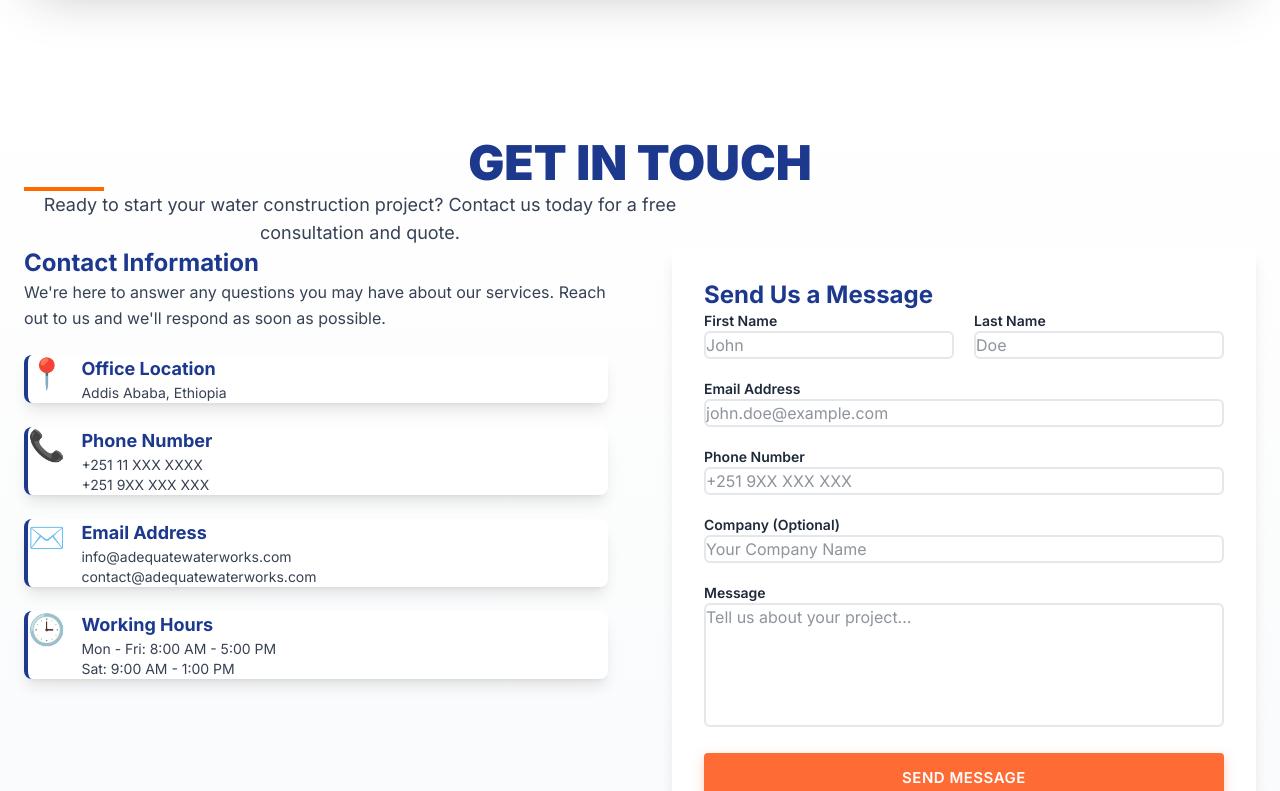
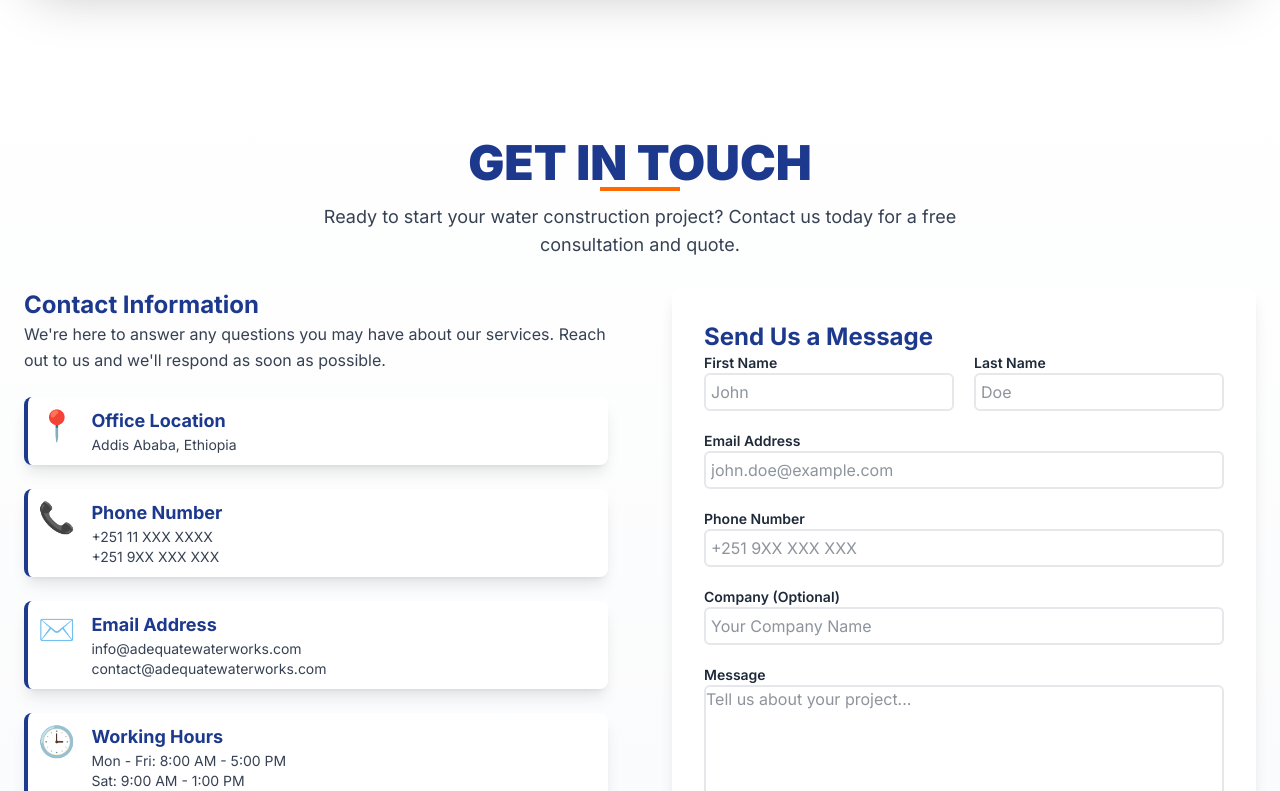
Before and after one commit to isume295/adequateWaterWorks, a Next.js app: page / in a window 1280 px wide. Shown: the part 2960-3751 px from the top of the page. Built offline with nearby package versions, Linux system fonts and the light colour scheme.

Commit message:
fix contact us ui

```diff
--- a/src/app/components/ContactUs.tsx
+++ b/src/app/components/ContactUs.tsx
@@ -16,7 +16,10 @@ export const ContactUs = () => {
     {
       icon: "✉️",
       title: "Email Address",
-      details: ["info@adequatewaterworks.com", "contact@adequatewaterworks.com"],
+      details: [
+        "info@adequatewaterworks.com",
+        "contact@adequatewaterworks.com",
+      ],
     },
     {
       icon: "🕒",
@@ -32,11 +35,13 @@ export const ContactUs = () => {
     >
       <div className="container">
         {/* Section Header */}
-        <div className="text-center mb-16 animate-fade-in-up">
-          <h2 className="text-4xl lg:text-5xl font-black text-blue-900 mb-4">
-            GET IN TOUCH
-          </h2>
-          <div className="w-20 h-1 bg-orange-500 mx-auto mb-6"></div>
+        <div className="text-center flex justify-center items-center flex-col gap-3 mb-16 animate-fade-in-up">
+          <div className="flex flex-col  mb-16 justify-center items-center">
+            <h2 className="text-4xl lg:text-5xl font-black text-blue-900 mb-4">
+              GET IN TOUCH
+            </h2>
+            <div className="w-20 h-1 bg-orange-500 mx-auto mb-6"></div>
+          </div>
           <p className="text-lg text-gray-700 max-w-2xl mx-auto">
             Ready to start your water construction project? Contact us today for
             a free consultation and quote.
@@ -44,7 +49,10 @@ export const ContactUs = () => {
         </div>
 
         {/* Two Column Layout */}
-        <div className="grid grid-cols-1 lg:grid-cols-2 gap-12 lg:gap-16">
+        <div
+          className="grid grid-cols-1 lg:grid-cols-2 gap-12 lg:gap-16"
+          style={{ paddingTop: "30px" }}
+        >
           {/* Left Column - Contact Information */}
           <div className="order-2 lg:order-1 animate-slide-left">
             <div className="flex flex-col gap-6">
@@ -64,6 +72,7 @@ export const ContactUs = () => {
                 {contactInfo.map((info, index) => (
                   <div
                     key={index}
+                    style={{ padding: "10px" }}
                     className="bg-white rounded-lg p-6 shadow-lg hover:shadow-xl transition-all duration-300 border-l-4 border-blue-900"
                   >
                     <div className="flex items-start gap-4">
@@ -106,8 +115,9 @@ export const ContactUs = () => {
                       type="text"
                       name="first-name"
                       autoComplete="given-name"
-                      className="w-full px-4 py-3 border-2 border-gray-200 rounded-md focus:border-blue-900 focus:outline-none transition-colors text-gray-800"
+                      className="w-full px-4 py-6 border-2 border-gray-200 rounded-md focus:border-blue-900 focus:outline-none transition-colors text-gray-800"
                       placeholder="John"
+                      style={{ padding: "5px" }}
                       required
                     />
                   </div>
@@ -125,6 +135,7 @@ export const ContactUs = () => {
                       autoComplete="family-name"
                       className="w-full px-4 py-3 border-2 border-gray-200 rounded-md focus:border-blue-900 focus:outline-none transition-colors text-gray-800"
                       placeholder="Doe"
+                      style={{ padding: "5px" }}
                       required
                     />
                   </div>
@@ -145,6 +156,7 @@ export const ContactUs = () => {
                     autoComplete="email"
                     className="w-full px-4 py-3 border-2 border-gray-200 rounded-md focus:border-blue-900 focus:outline-none transition-colors text-gray-800"
                     placeholder="john.doe@example.com"
+                    style={{ padding: "5px" }}
                     required
                   />
                 </div>
@@ -164,6 +176,7 @@ export const ContactUs = () => {
                     autoComplete="tel"
                     className="w-full px-4 py-3 border-2 border-gray-200 rounded-md focus:border-blue-900 focus:outline-none transition-colors text-gray-800"
                     placeholder="+251 9XX XXX XXX"
+                    style={{ padding: "5px" }}
                   />
                 </div>
 
@@ -182,6 +195,7 @@ export const ContactUs = () => {
                     autoComplete="organization"
                     className="w-full px-4 py-3 border-2 border-gray-200 rounded-md focus:border-blue-900 focus:outline-none transition-colors text-gray-800"
                     placeholder="Your Company Name"
+                    style={{ padding: "5px" }}
                   />
                 </div>
 
```
